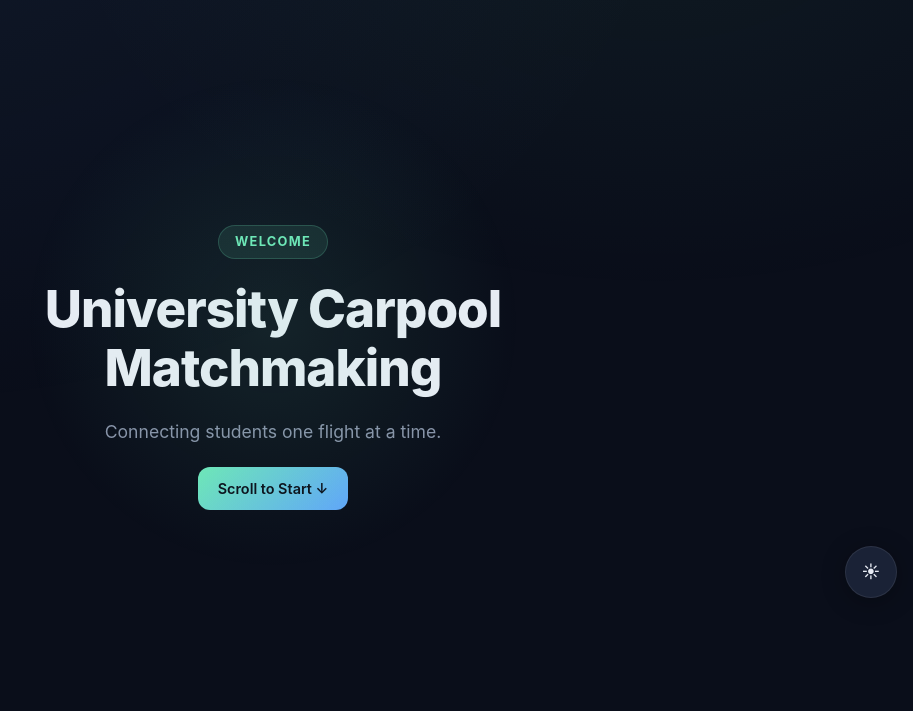
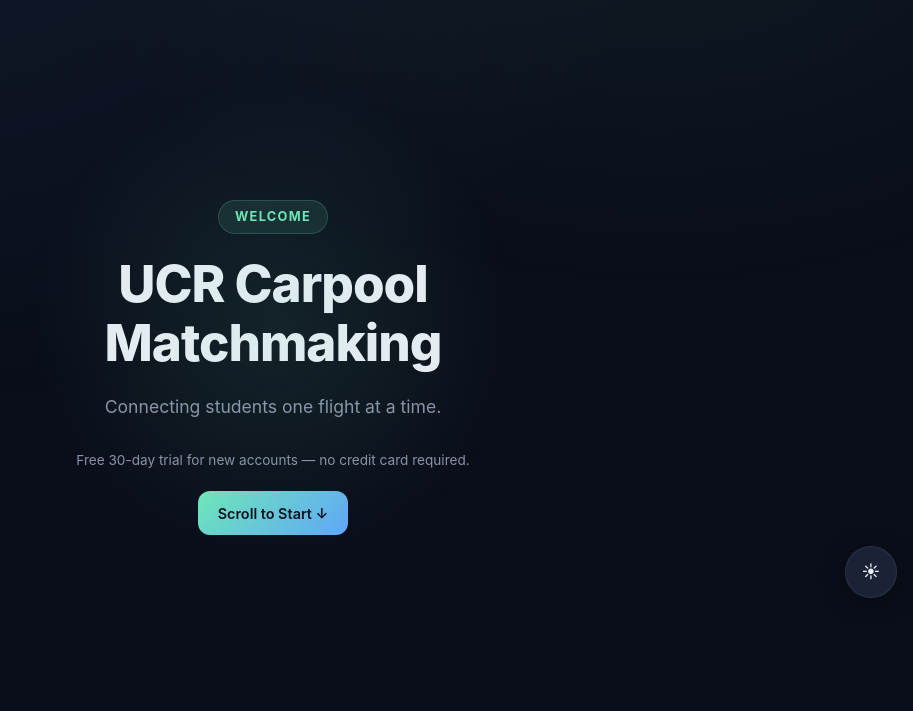
Before and after one commit to CodingGenius0001/univs-carpool-matchmaking, a Flask app: template templates/landing.html in a window 1280 px wide. Shown: the part 186-897 px from the top of the page, without its empty margins (367-1280 px from the left). Run offline with Flask 3, Linux system fonts and the light colour scheme; the template is opened without the code that fills it, so the values that code supplies are empty.

Commit message:
Update landing page: UCR branding and free trial callout
- 'University Carpool Matchmaking' -> 'UCR Carpool Matchmaking'
- Add 'Free 30-day trial for new accounts' tagline under heading

Co-Authored-By: Claude Sonnet 4.6 <noreply@anthropic.com>

```diff
--- a/templates/landing.html
+++ b/templates/landing.html
@@ -3,7 +3,7 @@
   <head>
     <meta charset="UTF-8" />
     <meta name="viewport" content="width=device-width, initial-scale=1.0" />
-    <title>University Carpool Matchmaking</title>
+    <title>UCR Carpool Matchmaking</title>
     <link rel="stylesheet" href="{{ url_for('static', filename='styles.css') }}" />
     <script>if(localStorage.getItem('theme')==='light'){document.documentElement.classList.add('light-mode');}</script>
   </head>
@@ -24,8 +24,9 @@
     <main>
       <section class="hero-screen">
         <p class="badge">WELCOME</p>
-        <h1>University Carpool Matchmaking</h1>
+        <h1>UCR Carpool Matchmaking</h1>
         <p class="tagline">Connecting students one flight at a time.</p>
+        <p style="font-size:0.85rem;color:var(--text-muted);margin-top:0.5rem;">Free 30-day trial for new accounts &mdash; no credit card required.</p>
         <a class="scroll-button" href="#start">Scroll to Start ↓</a>
       </section>
 
```
